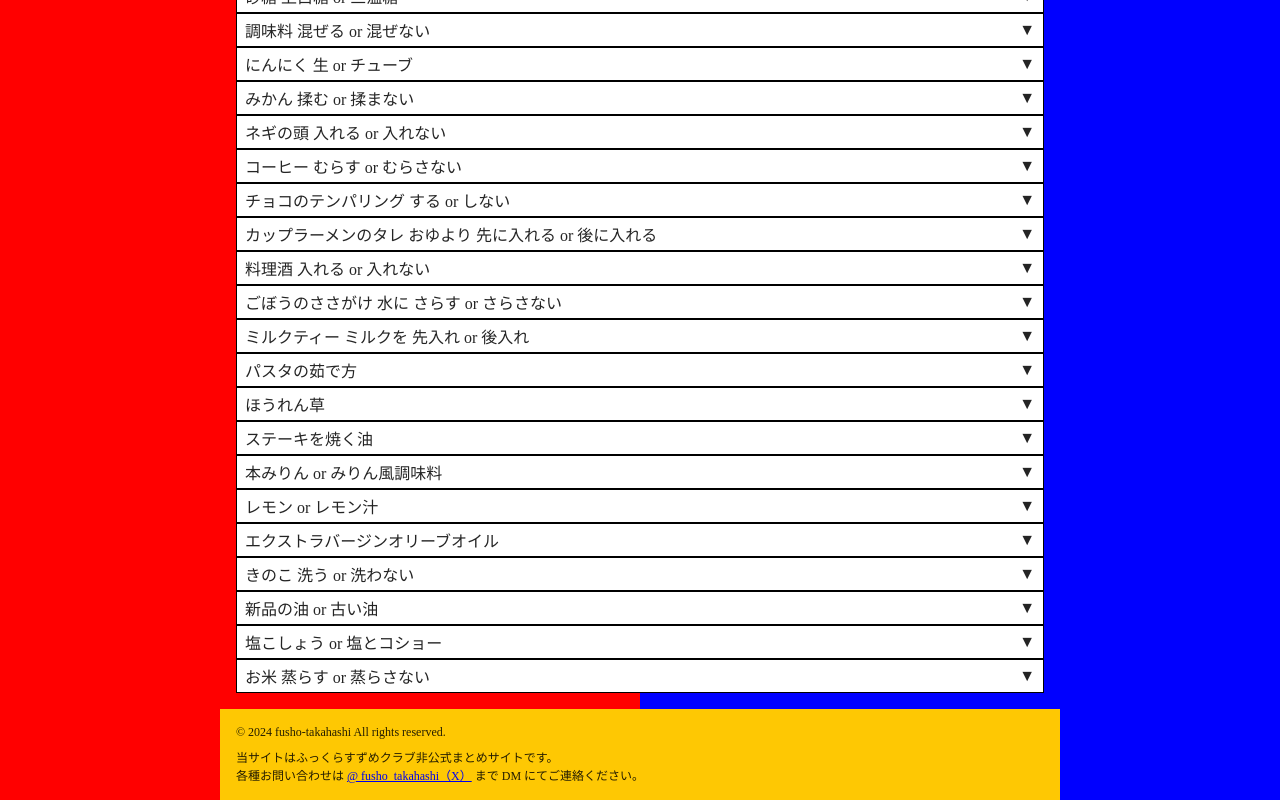
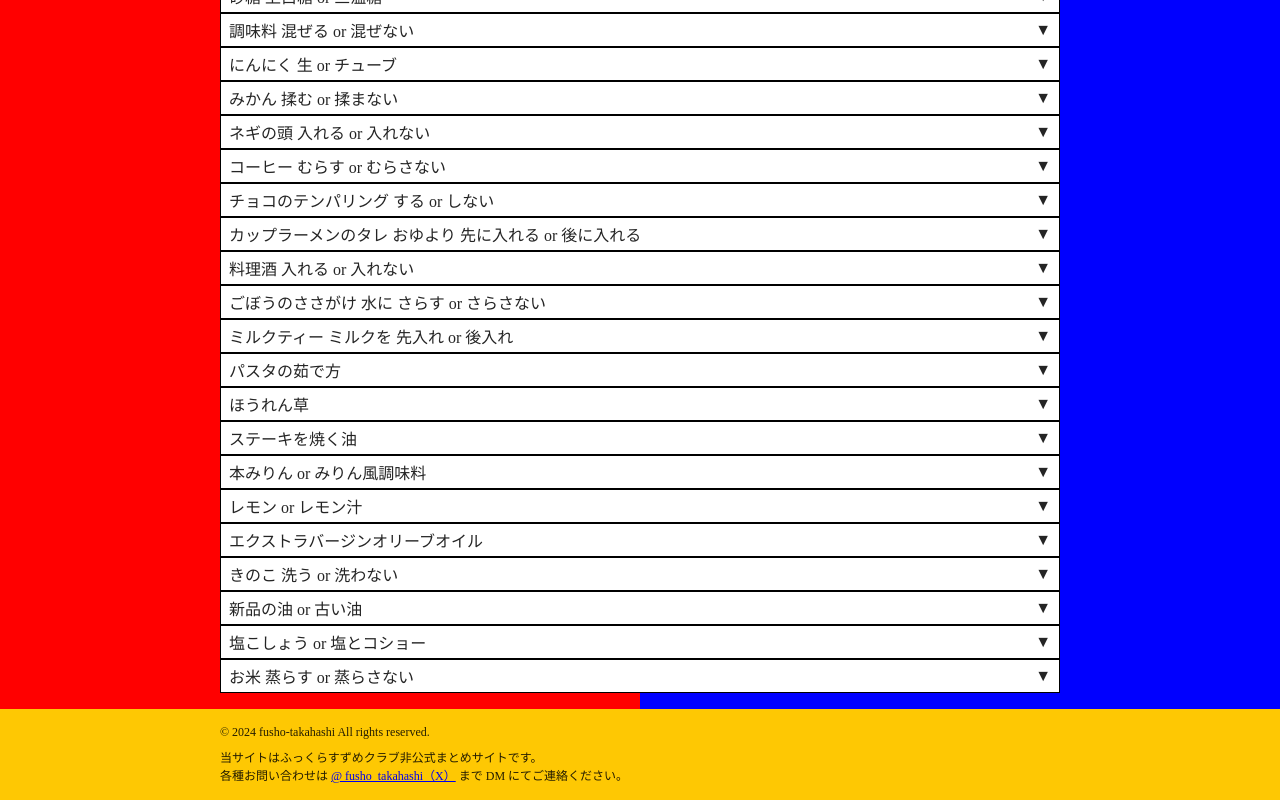
Before and after one commit to fusho-takahashi/fukkura-suzume, an Angular app: page / in a window 1280 px wide. Shown: the part 847-1647 px from the top of the page. Built offline with nearby package versions, Linux system fonts and the light colour scheme; a web font is replaced by a local one.

Commit message:
minor style change

```diff
--- a/src/app/app.component.html
+++ b/src/app/app.component.html
@@ -9,6 +9,7 @@
   <section><app-result-list /></section>
 </main>
 <footer>
+  <div>
     <p>&copy; 2024 fusho-takahashi All rights reserved.</p>
     <p>
       当サイトはふっくらすずめクラブ非公式まとめサイトです。<br />各種お問い合わせは
@@ -17,4 +18,5 @@
       >
       まで DM にてご連絡ください。
     </p>
+  </div>
 </footer>
--- a/src/app/app.component.scss
+++ b/src/app/app.component.scss
@@ -1,5 +1,4 @@
 :host {
-  max-width: 840px;
   margin: 0 auto;
   padding: 32px 0 0;
   display: flex;
@@ -30,6 +29,9 @@ h1 {
 }
 
 main {
+  margin: 0 auto;
+  width: 100%;
+  max-width: 840px;
   padding: 0 16px;
   display: flex;
   flex-direction: column;
@@ -40,9 +42,15 @@ footer {
   background-color: #fec803;
   padding: 16px;
   font-size: 12px;
-  display: flex;
-  flex-direction: column;
-  gap: 8px;
+
+  div {
+    margin: 0 auto;
+    width: 100%;
+    max-width: 840px;
+    display: flex;
+    flex-direction: column;
+    gap: 8px;
+  }
 
   p {
     margin: unset;
```
Lines whose indentation alone changed are shown as unchanged.
